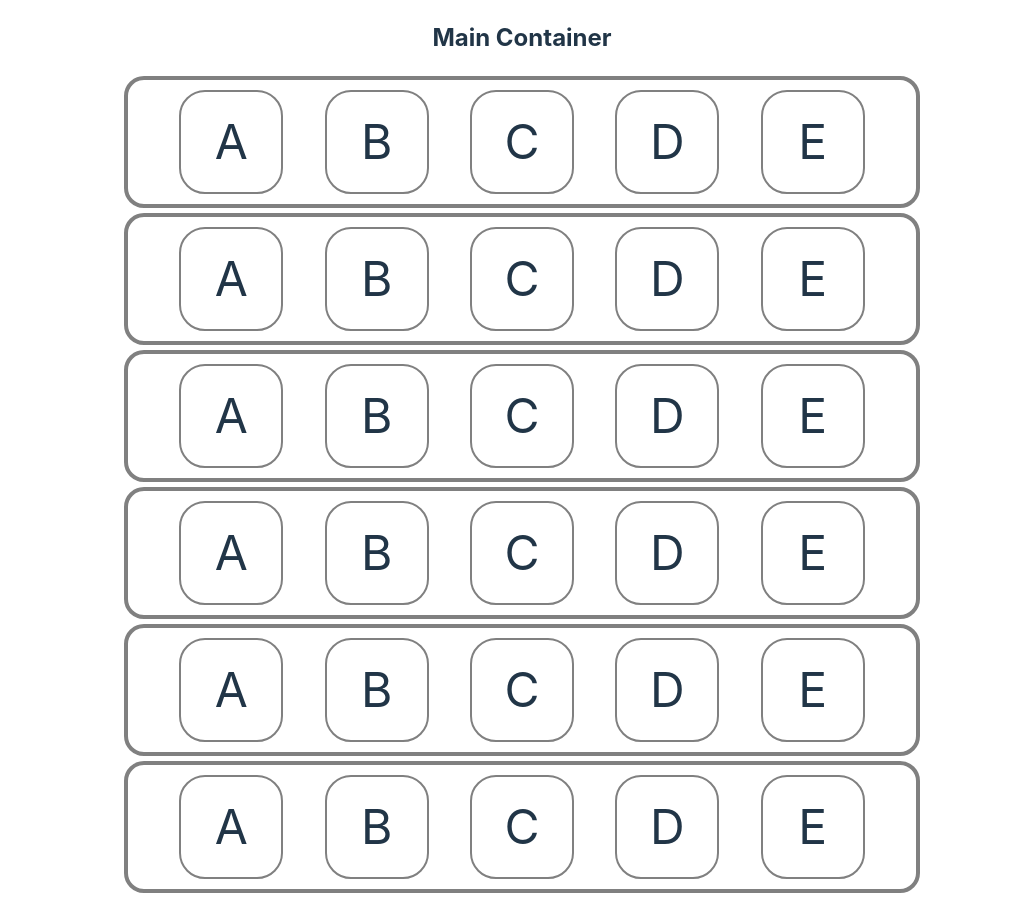
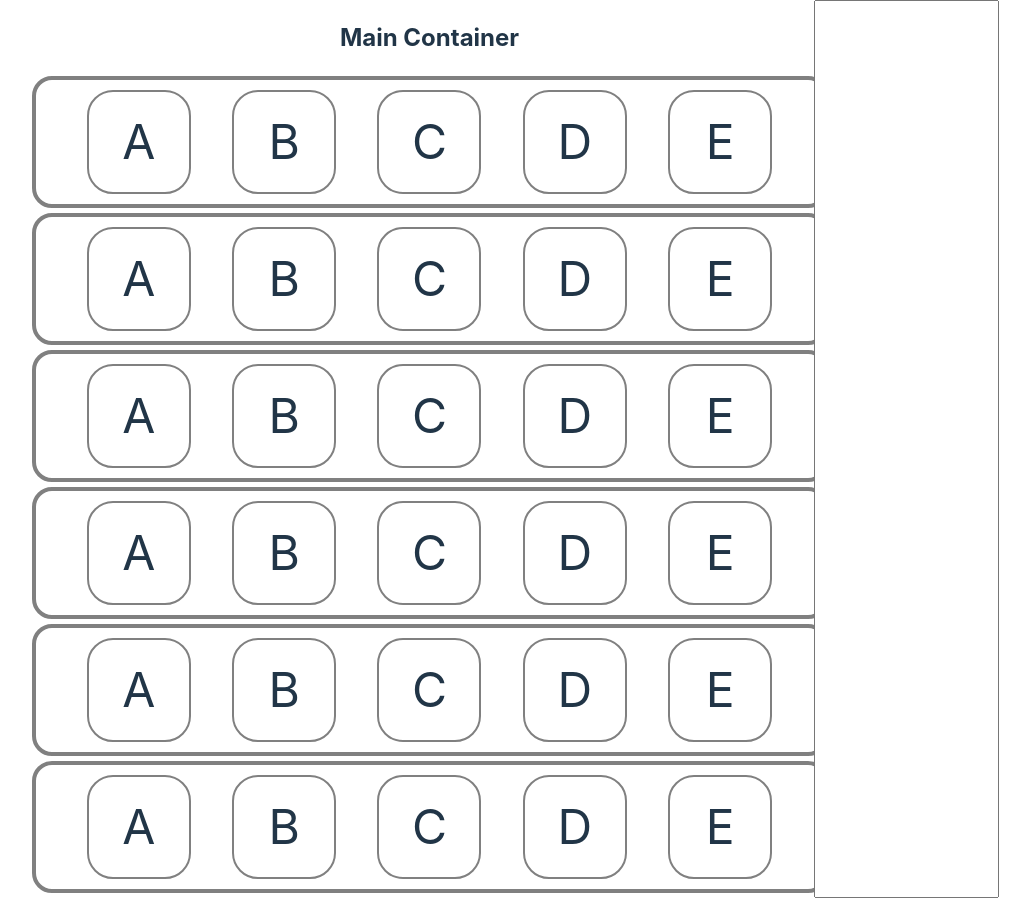
Before and after one commit to maxnmcbride/wordleanalog, a React (Vite) app: page / in a window 1280 px wide. Shown: the whole page, without its empty margins (118-1148 px from the left). Built offline with nearby package versions, Linux system fonts and the light colour scheme.

Commit message:
Added input field w/ state variable

```diff
--- a/src/App.css
+++ b/src/App.css
@@ -41,3 +41,8 @@
 .display-letter {
   font-size: 300%;
 }
+
+/* #main-input {
+  display: flex;
+  flex-direction: column;
+} */
--- a/src/App.jsx
+++ b/src/App.jsx
@@ -1,16 +1,25 @@
-// import { useState } from 'react'
+import { useState } from 'react'
 import "./App.css"
 import Row from "./components/Row"
 
 function App() {
+  const [inputWord, setInputWord] = useState("")
+
   const rows = [1, 2, 3, 4, 5, 6] // <-- Data from state
   const renderedRows = rows.map(row => <Row key={row} />) // State passed as props or accessed in each Row component?
 
   return (
-    <div className="main-container">
-      <h2>Main Container</h2>
-      {renderedRows}
-    </div>
+    <>
+      <div className="main-container">
+        <h2>Main Container</h2>
+        {renderedRows}
+      </div>
+      <input
+        id="main-input"
+        value={inputWord}
+        onChange={(e) => setInputWord(e.target.value)}
+      />
+    </>
   )
 }
 
```
